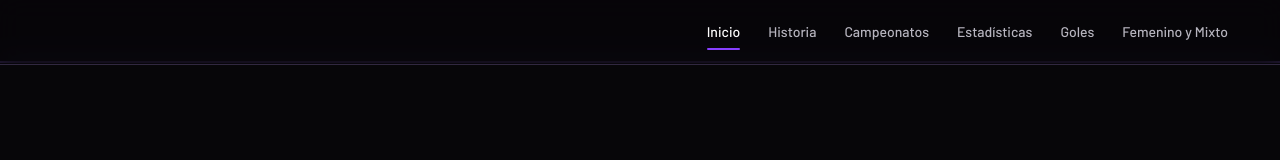
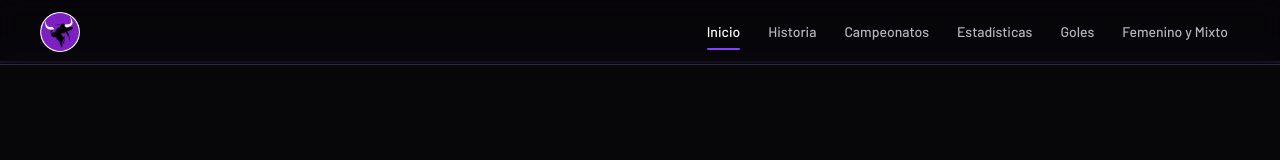
Before and after one commit to lminervino18/solares-web, a React (Vite) app: page / in a window 1280 px wide. Shown: the top 160 px of the page. Built offline with nearby package versions, Linux system fonts and the light colour scheme; no server answers.

Commit message:
feat(header): add the circular solares logo to the header

```diff
--- a/src/components/layout/AppHeader/AppHeader.tsx
+++ b/src/components/layout/AppHeader/AppHeader.tsx
@@ -1,4 +1,9 @@
+import { Link } from 'react-router-dom'
+
+import { routes } from '@/constants/routes'
+import { logoIcon } from '@/data/brand'
 import { Container } from '@/components/layout/Container/Container'
+import { Picture } from '@/components/media/Picture/Picture'
 import { AppNavigation } from '@/components/layout/AppNavigation/AppNavigation'
 import { MobileNavigation } from '@/components/layout/MobileNavigation/MobileNavigation'
 
@@ -7,8 +12,15 @@ export function AppHeader() {
     <header className="sticky top-0 z-[var(--z-header)] border-b border-line bg-[color-mix(in_oklab,var(--color-canvas)_82%,transparent)] backdrop-blur-md">
       <Container
         size="wide"
-        className="flex h-[var(--header-height)] items-center justify-end gap-4"
+        className="flex h-[var(--header-height)] items-center justify-between gap-4"
       >
+        <Link
+          to={routes.home}
+          className="rounded-full focus-visible:ring-2 focus-visible:ring-(--color-focus-ring) focus-visible:ring-offset-2 focus-visible:ring-offset-(--color-canvas) focus-visible:outline-none"
+        >
+          <Picture image={logoIcon} loading="eager" imgClassName="size-10" />
+        </Link>
+
         <AppNavigation className="hidden lg:flex" />
         <MobileNavigation className="lg:hidden" />
       </Container>
--- a/src/data/brand.ts
+++ b/src/data/brand.ts
@@ -4,6 +4,8 @@ import flagJpg from '@/assets/solares/brand/flag.jpg'
 import flagWebp from '@/assets/solares/brand/flag.webp'
 import currentCrestPng from '@/assets/solares/brand/current-crest.png'
 import currentCrestWebp from '@/assets/solares/brand/current-crest.webp'
+import logoIconPng from '@/assets/solares/brand/icon.png'
+import logoIconWebp from '@/assets/solares/brand/icon.webp'
 
 export const flag: PictureSource = {
   src: flagJpg,
@@ -20,3 +22,11 @@ export const currentCrestImage: PictureSource = {
   height: 485,
   alt: 'Escudo actual de Solares: un escudo violeta con una cabeza de toro, dos estrellas y laureles dorados.',
 }
+
+export const logoIcon: PictureSource = {
+  src: logoIconPng,
+  webp: logoIconWebp,
+  width: 256,
+  height: 256,
+  alt: 'Solares',
+}
```
Also changed, not shown: src/assets/solares/brand/icon.png (added), src/assets/solares/brand/icon.webp.
